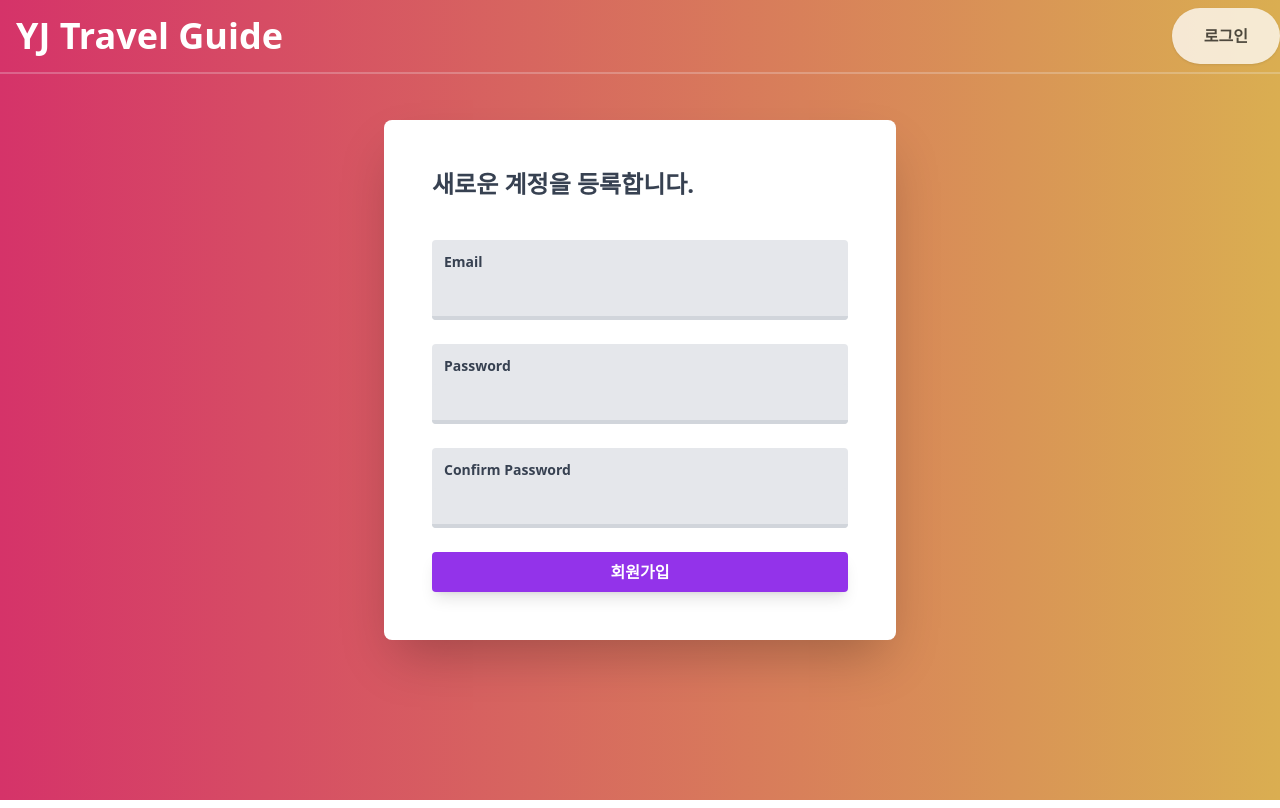
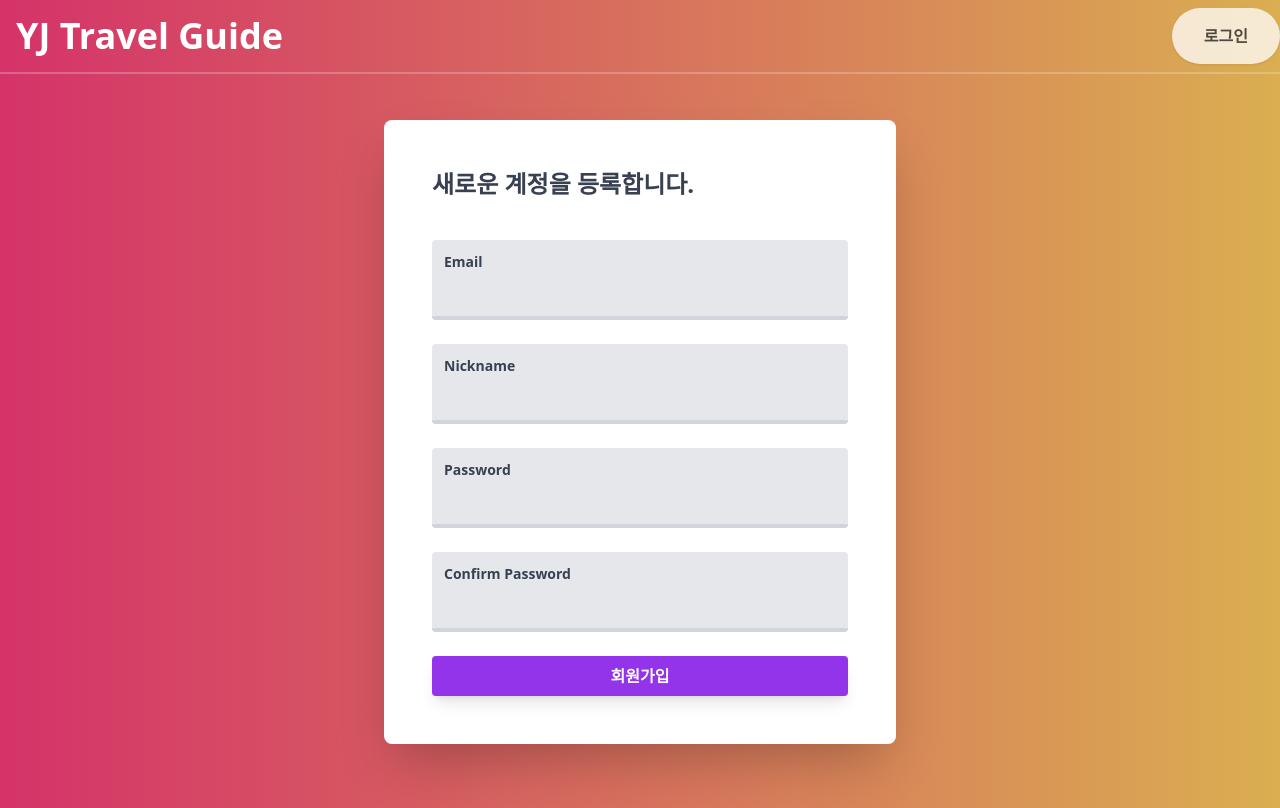
Before and after one commit to seokjin8678/tripguide-front, a Next.js app: page /signup in a window 1280 px wide. Built offline with nearby package versions, Linux system fonts and the light colour scheme; no server answers.

Commit message:
feat: 회원가입 api 추가

```diff
--- a/components/ui/Input.tsx
+++ b/components/ui/Input.tsx
@@ -3,16 +3,18 @@ import React, { HTMLInputTypeAttribute } from 'react';
 interface InputProps {
     id: string,
     type?: HTMLInputTypeAttribute | undefined,
-    children: string
+    children: string,
 }
 
-const Input = (props: InputProps) => {
+const Input = React.forwardRef<HTMLInputElement, InputProps>((props, ref) => {
     return (
         <div className="mb-6 pt-3 rounded bg-gray-200">
-            <label className="block text-gray-700 text-sm font-bold mb-2 ml-3" htmlFor={props.id}>{props.children}</label>
-            <input type={props.type} id={props.id}
+            <label className="block text-gray-700 text-sm font-bold mb-2 ml-3"
+                   htmlFor={props.id}>{props.children}</label>
+            <input type={props.type} id={props.id} ref={ref}
                    className="bg-gray-200 rounded w-full text-gray-700 focus:outline-none border-b-4 border-gray-300 focus:border-purple-600 transition duration-500 px-3 pb-3"/>
         </div>
     );
-};
+});
+Input.displayName = 'Input';
 export default Input;
--- /dev/null
+++ b/models/SignupRequest.ts
@@ -0,0 +1,6 @@
+export interface SignUpRequest {
+    email: string,
+    password: string,
+    confirmPassword: string,
+    nickname: string
+}
--- a/pages/signup.tsx
+++ b/pages/signup.tsx
@@ -1,13 +1,40 @@
-import React from 'react';
+import React, { useRef } from 'react';
 import Layout from '../components/layout/Layout';
 import Input from '../components/ui/Input';
 import Button from '../components/ui/Button';
+import { SignUpRequest } from '../models/SignupRequest';
+import { api } from '../utils/axios';
 
 interface SignUpProps {
 
 }
 
 const SignUp = (props: SignUpProps) => {
+    const emailInputRef = useRef<HTMLInputElement>(null);
+    const passwordInputRef = useRef<HTMLInputElement>(null);
+    const confirmPasswordInputRef = useRef<HTMLInputElement>(null);
+    const nickNameInputRef = useRef<HTMLInputElement>(null);
+
+    const submitHandler = async (event: React.FormEvent<HTMLFormElement>) => {
+        event.preventDefault();
+        const url = '/api/v1/auth/signup';
+
+        const enteredEmail =  emailInputRef.current!.value;
+        const enteredPassword = passwordInputRef.current!.value;
+        const enteredConfirmPassword = confirmPasswordInputRef.current!.value;
+        const enteredNickname = nickNameInputRef.current!.value;
+
+        const signUpRequest: SignUpRequest = {
+            email: enteredEmail,
+            password: enteredPassword,
+            confirmPassword: enteredConfirmPassword,
+            nickname: enteredNickname
+        }
+
+        let res = await api.post(url, signUpRequest);
+        console.log(res.data);
+    };
+
     return (
         <Layout>
             <div className="body-bg min-h-screen pt-12 md:pt-20 pb-6 px-2 md:px-0">
@@ -17,10 +44,12 @@ const SignUp = (props: SignUpProps) => {
                     </section>
 
                     <section className="mt-10">
-                        <form className="flex flex-col" method="POST" action="#">
-                            <Input id="email" type="email">Email</Input>
-                            <Input id="password" type="password">Password</Input>
-                            <Input id="confirmPassword" type="password">Confirm Password</Input>
+                        <form className="flex flex-col" onSubmit={submitHandler}>
+                            <Input id="email" type="email" ref={emailInputRef}>Email</Input>
+                            <Input id="nickname" ref={nickNameInputRef}>Nickname</Input>
+                            <Input id="password" type="password" ref={passwordInputRef}>Password</Input>
+                            <Input id="confirmPassword" type="password" ref={confirmPasswordInputRef}>Confirm
+                                Password</Input>
                             <Button type="submit">
                                 회원가입
                             </Button>
```
